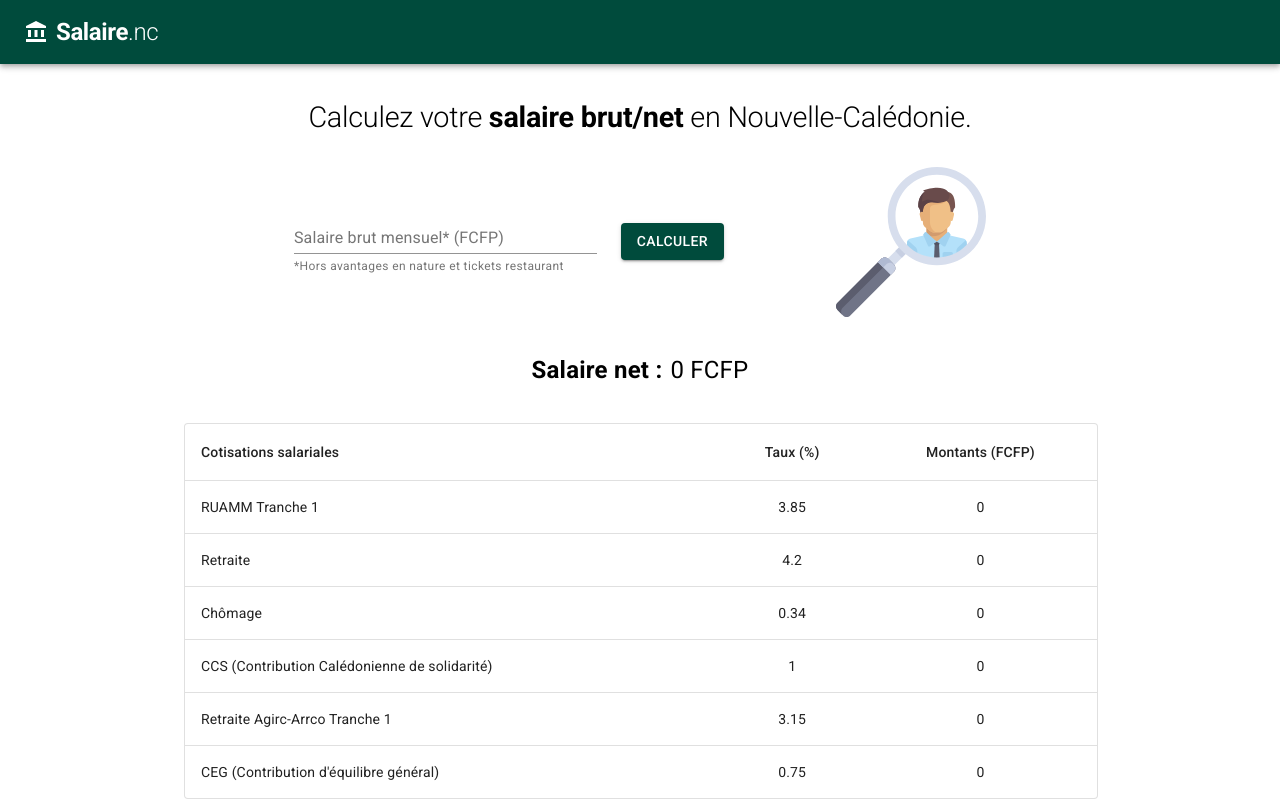
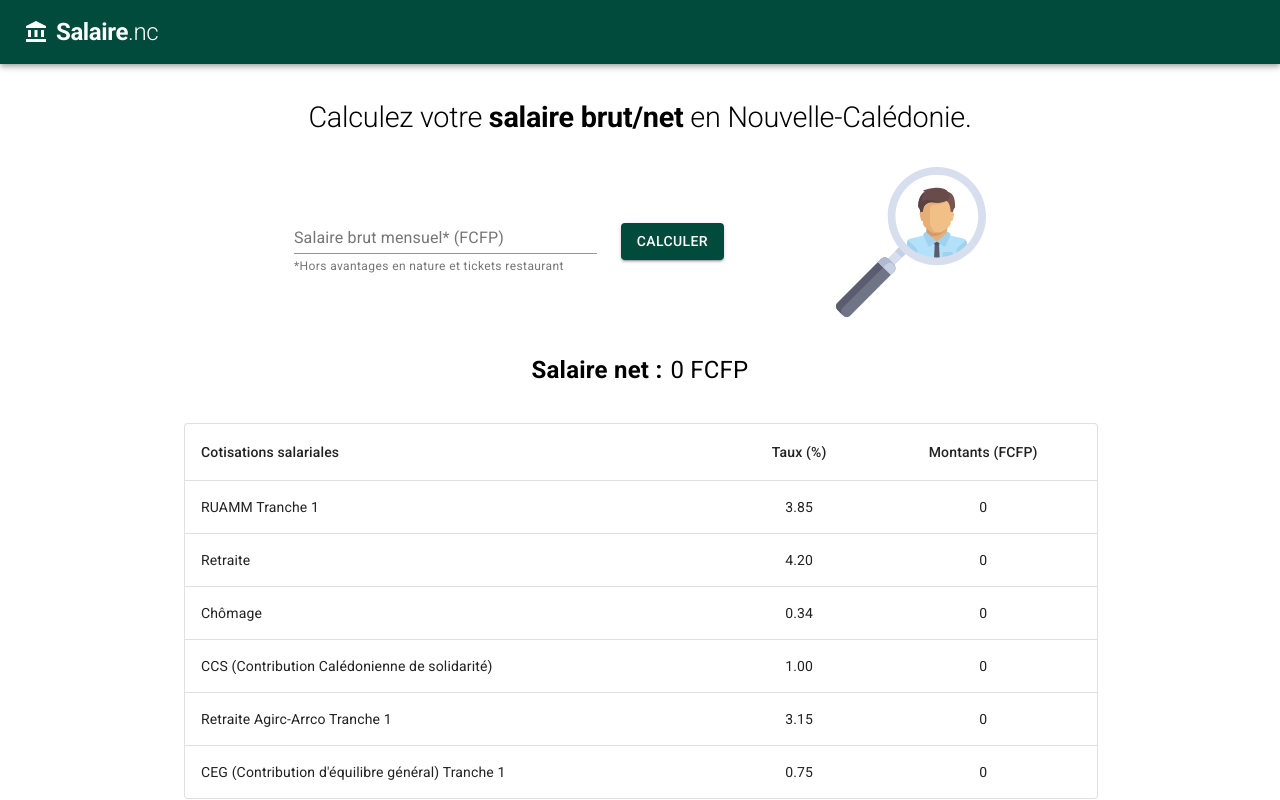
Before and after one commit to sidneywm/salaire.nc, a React (Create React App) app: page / in a window 1280 px wide. Shown: the top 800 px of the page. Built offline with nearby package versions, Linux system fonts and the light colour scheme.

Commit message:
add ceg tranche 1 & 2

```diff
--- a/src/common/constants.js
+++ b/src/common/constants.js
@@ -12,6 +12,9 @@ export const rates = {
     tranche1: formatRate(3.15),
     tranche2: formatRate(8.64),
   },
-  ceg: formatRate(0.75),
+  ceg: {
+    tranche1: formatRate(0.75),
+    tranche2: formatRate(0.46),
+  },
   cet: formatRate(0.14),
 };
--- a/src/components/Main/Main.js
+++ b/src/components/Main/Main.js
@@ -71,7 +71,10 @@ const Main = () => {
       tranche1: 0,
       tranche2: null,
     },
-    ceg: 0,
+    ceg: {
+      tranche1: 0,
+      tranche2: null,
+    },
     cet: 0,
   });
 
@@ -132,9 +135,19 @@ const Main = () => {
                 )
               : null,
         },
-        ceg: roundNumber(
-          (salaryBrut > 409069 ? 409069 : salaryBrut) * rates.ceg
-        ),
+        ceg: {
+          tranche1: roundNumber(
+            (salaryBrut > 409069 ? 409069 : salaryBrut) * rates.ceg.tranche1
+          ),
+          tranche2:
+            salaryBrut >= 409070
+              ? roundNumber(
+                  (salaryBrut > 3272554
+                    ? 3272554 - 409070
+                    : salaryBrut - 409070) * rates.ceg.tranche2
+                )
+              : null,
+        },
         cet: 0,
       };
       setValues({
@@ -149,7 +162,8 @@ const Main = () => {
           output.ccs -
           output.retraiteAgircArrco.tranche1 -
           output.retraiteAgircArrco.tranche2 -
-          output.ceg,
+          output.ceg.tranche1 -
+          output.ceg.tranche2,
       });
     }
   };
--- a/src/components/Main/TableSummary.js
+++ b/src/components/Main/TableSummary.js
@@ -60,7 +60,20 @@ const TableSummary = (props) => {
           ),
         ]
       : []),
-    createData("CEG (Contribution d'équilibre général)", rates.ceg, ceg),
+    createData(
+      "CEG (Contribution d'équilibre général) Tranche 1",
+      rates.ceg.tranche1,
+      ceg.tranche1
+    ),
+    ...(ceg.tranche2
+      ? [
+          createData(
+            "CEG (Contribution d'équilibre général) Tranche 2",
+            rates.ceg.tranche2,
+            ceg.tranche2
+          ),
+        ]
+      : []),
   ];
 
   return (
@@ -79,7 +92,9 @@ const TableSummary = (props) => {
               <TableCell component="th" scope="row">
                 {row.nom}
               </TableCell>
-              <TableCell align="center">{row.taux * 100}</TableCell>
+              <TableCell align="center">
+                {(row.taux * 100).toFixed(2)}
+              </TableCell>
               <TableCell align="center">{formatNumbers(row.montant)}</TableCell>
             </TableRow>
           ))}
```
